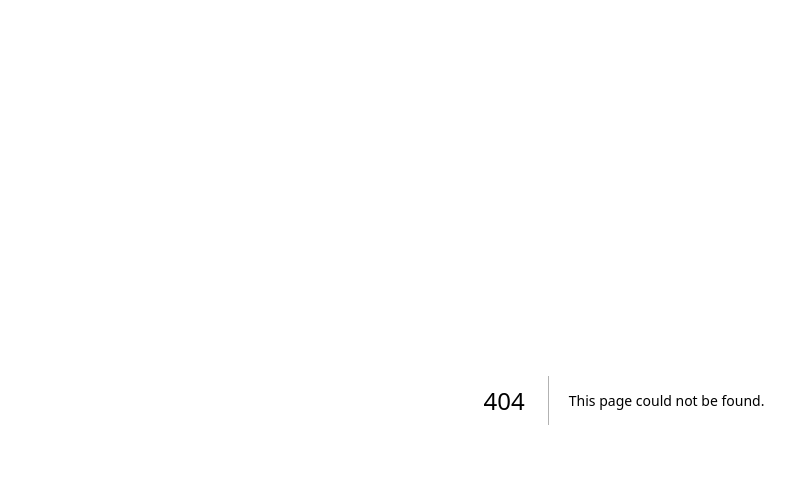
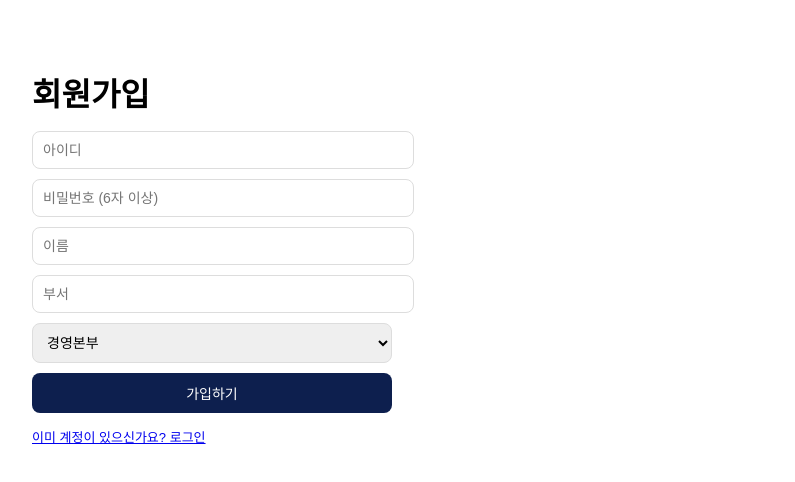
Before and after one commit to techfinra/pipelinedashboard, a Next.js app: page /signup in a window 1280 px wide. Before the commit this address had no page. Shown: the top 482 px of the page, without its empty margins (16-811 px from the left). Built offline with nearby package versions, Linux system fonts and the light colour scheme.

Commit message:
Switch to email/password signup+login: app/signup/page.js

```diff
--- /dev/null
+++ b/app/signup/page.js
@@ -0,0 +1,92 @@
+'use client';
+
+import { useState } from "react";
+import { createUserWithEmailAndPassword } from "firebase/auth";
+import { doc, setDoc, serverTimestamp } from "firebase/firestore";
+import { auth, db } from "../../lib/firebase";
+
+const EMAIL_DOMAIN = "techfinratings.com";
+const DIVISIONS = ["경영본부", "사업성장본부", "고객솔루션본부", "CB본부", "ICT본부", "법무실"];
+
+const S = {
+  wrap: { padding: 40, fontFamily: "sans-serif", maxWidth: 360 },
+  title: { marginBottom: 16 },
+  input: { display: "block", width: "100%", padding: 10, marginBottom: 10, border: "1px solid #ddd", borderRadius: 8, fontSize: 14 },
+  button: { width: "100%", padding: 10, background: "#0D1F4E", color: "#fff", border: "none", borderRadius: 8, cursor: "pointer", fontSize: 14 },
+  error: { color: "red", marginTop: 10, fontSize: 13 },
+  link: { marginTop: 14, fontSize: 13 },
+};
+
+export default function Signup() {
+  const [id, setId] = useState("");
+  const [password, setPassword] = useState("");
+  const [name, setName] = useState("");
+  const [department, setDepartment] = useState("");
+  const [division, setDivision] = useState(DIVISIONS[0]);
+  const [error, setError] = useState("");
+  const [submitting, setSubmitting] = useState(false);
+  const [done, setDone] = useState(false);
+
+  const handleSubmit = async () => {
+    setError("");
+    if (!id || !password || !name || !department) {
+      setError("모든 항목을 입력해주세요.");
+      return;
+    }
+    if (password.length < 6) {
+      setError("비밀번호는 6자 이상이어야 합니다.");
+      return;
+    }
+    setSubmitting(true);
+    try {
+      const cred = await createUserWithEmailAndPassword(auth, `${id}@${EMAIL_DOMAIN}`, password);
+      await setDoc(doc(db, "users", cred.user.uid), {
+        loginId: id,
+        name,
+        department,
+        division,
+        createdAt: serverTimestamp(),
+      });
+      setDone(true);
+      setTimeout(() => {
+        window.location.href = "/dashboard";
+      }, 600);
+    } catch (e) {
+      if (e.code === "auth/email-already-in-use") {
+        setError("이미 사용 중인 아이디입니다.");
+      } else if (e.code === "auth/invalid-email") {
+        setError("아이디에 특수문자나 공백을 쓸 수 없습니다.");
+      } else {
+        setError(e.message);
+      }
+    } finally {
+      setSubmitting(false);
+    }
+  };
+
+  if (done) {
+    return <main style={S.wrap}>가입 완료. 대시보드로 이동 중...</main>;
+  }
+
+  return (
+    <main style={S.wrap}>
+      <h1 style={S.title}>회원가입</h1>
+      <input style={S.input} placeholder="아이디" value={id} onChange={(e) => setId(e.target.value)} />
+      <input style={S.input} type="password" placeholder="비밀번호 (6자 이상)" value={password} onChange={(e) => setPassword(e.target.value)} />
+      <input style={S.input} placeholder="이름" value={name} onChange={(e) => setName(e.target.value)} />
+      <input style={S.input} placeholder="부서" value={department} onChange={(e) => setDepartment(e.target.value)} />
+      <select style={S.input} value={division} onChange={(e) => setDivision(e.target.value)}>
+        {DIVISIONS.map((d) => (
+          <option key={d} value={d}>{d}</option>
+        ))}
+      </select>
+      <button style={S.button} onClick={handleSubmit} disabled={submitting}>
+        {submitting ? "처리 중..." : "가입하기"}
+      </button>
+      {error && <p style={S.error}>{error}</p>}
+      <p style={S.link}>
+        <a href="/">이미 계정이 있으신가요? 로그인</a>
+      </p>
+    </main>
+  );
+}
```
